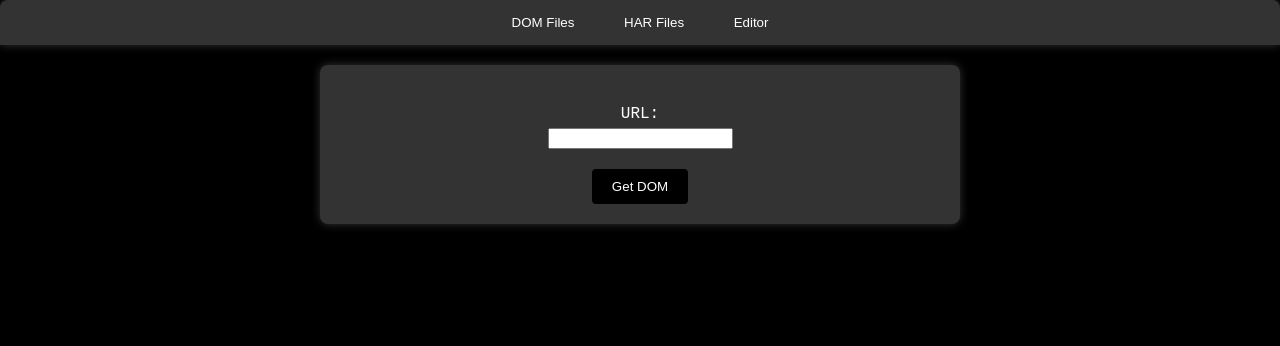
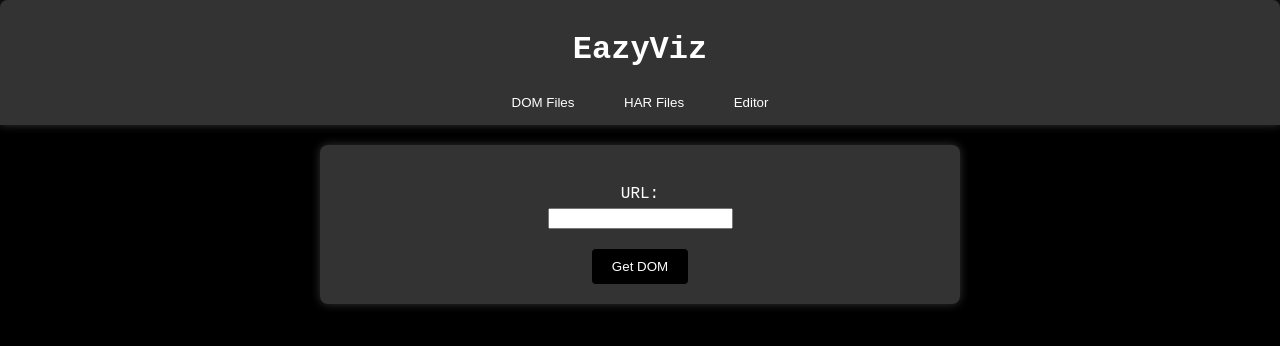
Before and after one commit to VrushankiPatel/EazyViz, a Flask app: page / in a window 1280 px wide. Shown: the top 346 px of the page. Run offline with Flask 3, Linux system fonts and the light colour scheme.

Commit message:
Project title in Nav bar

```diff
--- a/templates/home.html
+++ b/templates/home.html
@@ -78,6 +78,7 @@
 
 <body>
     <div class="navbar">
+        <h1>EazyViz</h1>
         <button id="domNavBtn">DOM Files</button>
         <button id="harNavBtn">HAR Files</button>
         <button id="editorNavBtn">Editor</button>
```
